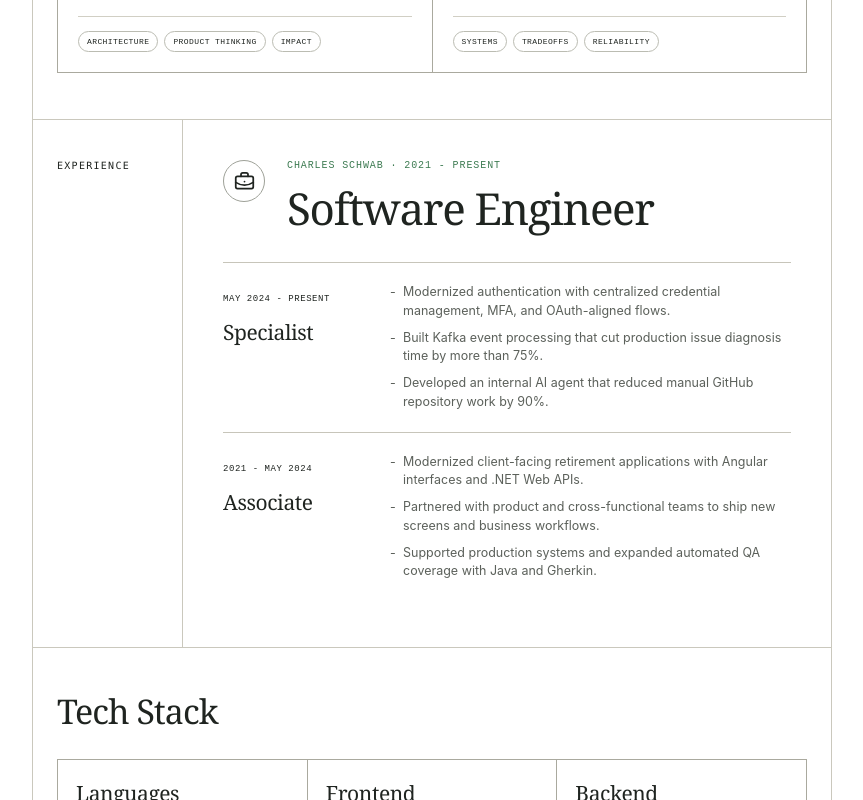
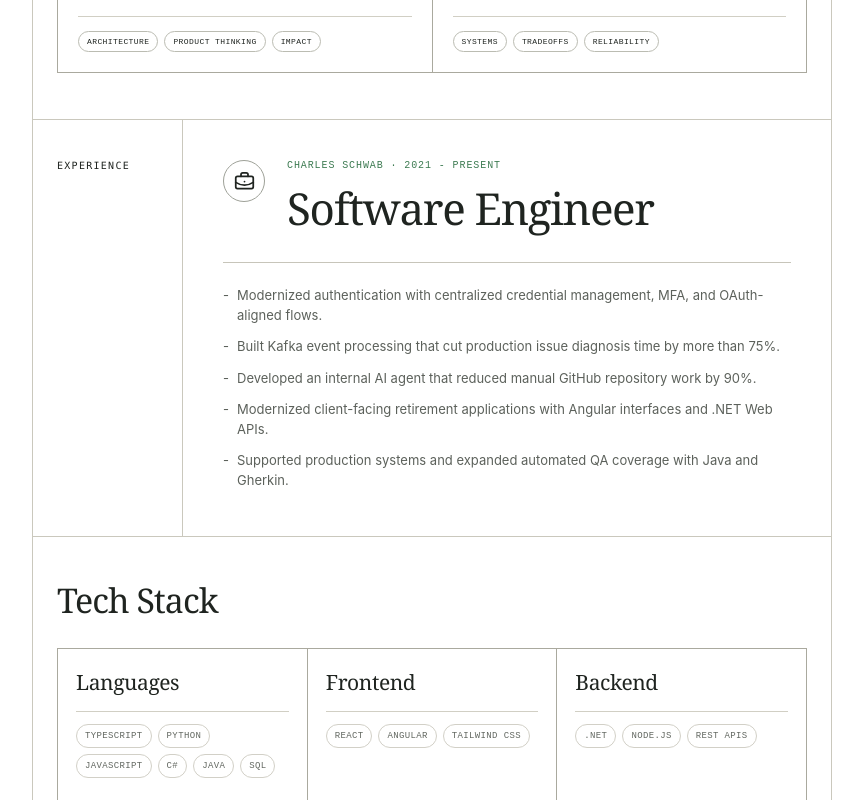
Before and after one commit to timwong101/my-portfolio, a React (Vite) app: page / in a window 1280 px wide. Shown: the part 1280-2080 px from the top of the page, without its empty margins (208-1071 px from the left). Built offline with nearby package versions, Linux system fonts and the light colour scheme.

Commit message:
Consolidate experience entry

```diff
--- a/src/App.tsx
+++ b/src/App.tsx
@@ -51,25 +51,12 @@ const techStack = [
   },
 ];
 
-const experience = [
-  {
-    period: 'May 2024 - Present',
-    role: 'Specialist',
-    highlights: [
+const experienceHighlights = [
   'Modernized authentication with centralized credential management, MFA, and OAuth-aligned flows.',
   'Built Kafka event processing that cut production issue diagnosis time by more than 75%.',
   'Developed an internal AI agent that reduced manual GitHub repository work by 90%.',
-    ],
-  },
-  {
-    period: '2021 - May 2024',
-    role: 'Associate',
-    highlights: [
   'Modernized client-facing retirement applications with Angular interfaces and .NET Web APIs.',
-      'Partnered with product and cross-functional teams to ship new screens and business workflows.',
   'Supported production systems and expanded automated QA coverage with Java and Gherkin.',
-    ],
-  },
 ];
 
 function App() {
@@ -162,17 +149,9 @@ function App() {
                 <h2 id="experience-title">Software Engineer</h2>
               </div>
             </div>
-            {experience.map(({ period, role, highlights }) => (
-              <div className="experience-row" key={role}>
-                <div className="experience-role">
-                  <span>{period}</span>
-                  <h3>{role}</h3>
-                </div>
-                <ul>
-                  {highlights.map((highlight) => <li key={highlight}>{highlight}</li>)}
+            <ul className="experience-highlights">
+              {experienceHighlights.map((highlight) => <li key={highlight}>{highlight}</li>)}
             </ul>
-              </div>
-            ))}
           </div>
         </section>
 
--- a/src/index.css
+++ b/src/index.css
@@ -71,13 +71,10 @@ h2 { margin: 0; font-family: Georgia, serif; font-size: 34px; font-weight: 400;
 .experience-icon { display: grid; place-items: center; width: 42px; height: 42px; border: 1px solid #9ea198; border-radius: 50%; }
 .meta { margin: 0 0 15px; color: #3d7b52; font: 10px ui-monospace, monospace; text-transform: uppercase; letter-spacing: .09em; }
 .experience-heading h2 { font-size: clamp(30px, 3.6vw, 44px); line-height: 1.04; }
-.experience-row { display: grid; grid-template-columns: 145px 1fr; gap: 22px; padding: 20px 0; border-top: 1px solid #c7c5ba; }
-.experience-role span { font: 9px ui-monospace, monospace; text-transform: uppercase; letter-spacing: .06em; }
-.experience-role h3 { margin: 10px 0 0; font-family: Georgia, serif; font-size: 21px; font-weight: 400; letter-spacing: -.02em; }
-.experience-row ul { list-style: none; margin: 0; padding: 0; color: #5c615b; font-size: 12.5px; line-height: 1.5; }
-.experience-row li { position: relative; padding-left: 13px; }
-.experience-row li + li { margin-top: 8px; }
-.experience-row li::before { content: '-'; position: absolute; left: 0; }
+.experience-highlights { list-style: none; margin: 0; padding: 22px 0 0; border-top: 1px solid #c7c5ba; color: #5c615b; font-size: 13px; line-height: 1.55; }
+.experience-highlights li { position: relative; padding-left: 14px; }
+.experience-highlights li + li { margin-top: 11px; }
+.experience-highlights li::before { content: '-'; position: absolute; left: 0; }
 
 .stack-section { padding: 38px 24px 46px; }
 .stack-heading { margin-bottom: 22px; }
@@ -124,7 +121,6 @@ footer { display: flex; justify-content: space-between; align-items: center; min
   .experience-section { grid-template-columns: 1fr; }
   .experience-content { padding: 24px 24px 36px; }
   .experience-heading { grid-template-columns: 1fr; padding-bottom: 28px; }
-  .experience-row { grid-template-columns: 1fr; gap: 10px; }
   .stack-section { padding: 32px 20px 40px; }
   .stack-grid { grid-template-columns: 1fr; }
   .stack-grid article { min-height: 0; }
```
Lines whose indentation alone changed are shown as unchanged.
